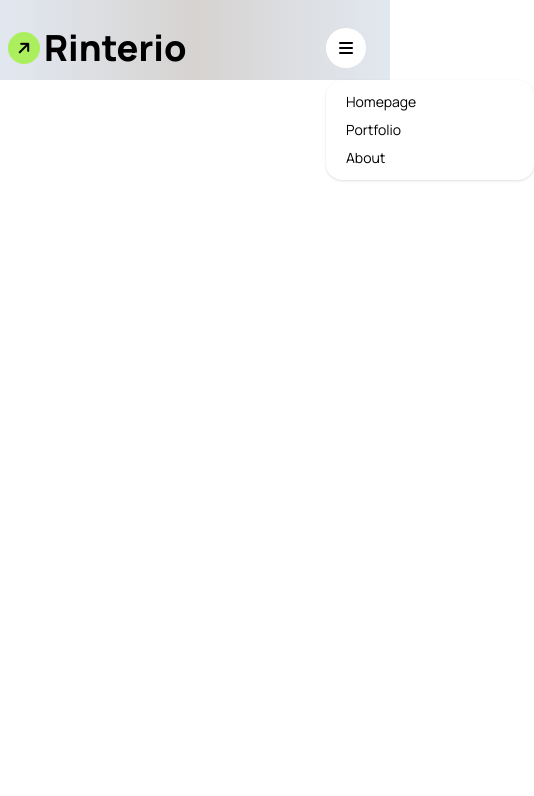
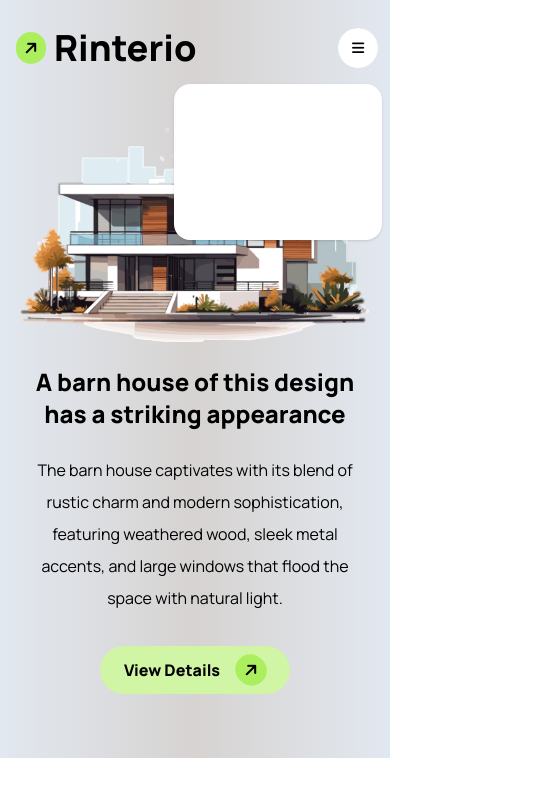
Before and after one commit to galibcse19/ph_assignment3, a plain HTML site: page index.html in a window 390 px wide. Both pictures are taken after a click on the button 346 px from the left and 48 px from the top of the page. Shown: the whole page, 534 px wide, since content can reach past the window. Drawn offline with nearby package versions, Linux system fonts and the light colour scheme.

Commit message:
header section

```diff
--- a/index.html
+++ b/index.html
@@ -38,10 +38,10 @@
 </head>
 <body class="body-font">
     <div class="bg-gradient-to-r from-slate-200 via-stone-300 to-slate-200">
-        <div class=" mx:5 lg:mx-32 text-black pt-4">
+        <div class="mx:5 lg:mx-32 text-black pt-4">
             <div class="navbar">
                 <div class="navbar-start">
-                    <button class="w-8 h-8 bg-[#abef5f] rounded-full mr-1"><i class="fa-solid fa-arrow-right rotate-[-45deg] text-black"></i></button>
+                    <button class="w-8 h-8 bg-[#abef5f] rounded-full lg:mx-4 mx-2 px-2"><i class="fa-solid fa-arrow-right rotate-[-45deg] text-black "></i></button>
                      <h3 class="text-4xl font-extrabold">Rinterio</h3>
                 </div>
                 <div class="navbar-center hidden lg:flex">
@@ -53,34 +53,48 @@
                       <li><a>Contact Us</a></li>
                     </ul>
                   </div>
-                <div class="navbar-end lg:flex hidden">
-                  <button class="w-10 h-10 bg-white rounded-full mr-4">
+                <div class="navbar-end">
+                  <div class="lg:flex hidden">
+                    <button class="w-10 h-10 bg-white rounded-full mr-4 ">
                         <i class="fa-solid fa-magnifying-glass"></i>
                       </button>
-                  <button class="w-10 h-10 bg-white rounded-full mr-4">
+                      <button class="w-10 h-10 bg-white rounded-full mr-4 ">
                         <i class="fa-solid fa-cart-shopping text-black"></i>
                       </button>
                       <button class="rounded-full px-4 py-2 bg-[#abef5f]"><p class="font-extrabold">Book Consult <i class="fa-solid fa-arrow-right rotate-[-45deg] bg-black rounded-full text-white ml-1 p-2"></i></p> </button>
                   </div>
-                <div class="navbar-end lg:hidden">
-                    <!-- <button class="w-10 h-10 bg-white rounded-full mr-4">
-                        <i class="fa-solid fa-bars"></i>
-                      </button> -->
-                      <div class="dropdown">
+                  <div class="flex-none lg:hidden">
+                    <div class="dropdown dropdown-end">
+                      <div tabindex="0" role="button" class="btn btn-ghost btn-circle avatar">
+                        <div class="w-10 rounded-full">
                           <button class="w-10 h-10 bg-white rounded-full mr-4">
-                            <i class="fa-solid fa-bars w-8"></i>
+                              <i class="fa-solid fa-bars w-10"></i>
                             </button>
+                        </div>
+                      </div>
                       <ul
                         tabindex="0"
                         class="menu menu-sm dropdown-content bg-base-100 rounded-box z-[1] mt-3 w-52 p-2 shadow">
-                          <li><a>Homepage</a></li>
-                          <li><a>Portfolio</a></li>
-                          <li><a>About</a></li>
+                        <li class="text-white"><a>Home</a></li>
+                        <li class="text-white"><a>Services</a></li>
+                        <li class="text-white"><a>Portfolio</a></li>
+                        <li class="text-white"><a>Blogs</a></li>
+                        <li class="text-white"><a>Contact Us</a></li>
                       </ul>
                     </div>
                 </div>
             </div>
         </div>
+        <div class="lg:mx-32 mx-5 mt-12 flex flex-col items-center">
+            <div>
+                <img src="./images/banner.png" alt="">
+            </div>
+            <div class="text-center pb-16">
+            <h1 class="lg:text-6xl text-2xl font-extrabold my-6">A barn house of this design has a   striking appearance</h1>
+            <p class="mb-8 leading-8">The barn house captivates with its blend of rustic charm and modern sophistication, featuring weathered wood, sleek metal accents, and large windows that flood the space with natural light.</p>
+            <button class="rounded-full px-6 py-2 bg-[#d0f5a5]"><p class="font-extrabold">View Details<i class="fa-solid fa-arrow-right rotate-[-45deg] bg-[#abef5f] rounded-full text-black ml-4 p-2"></i></p> </button>
+            </div>
+        </div>
     </div>
 </body>
 </html>
```
Lines whose indentation alone changed are shown as unchanged.
